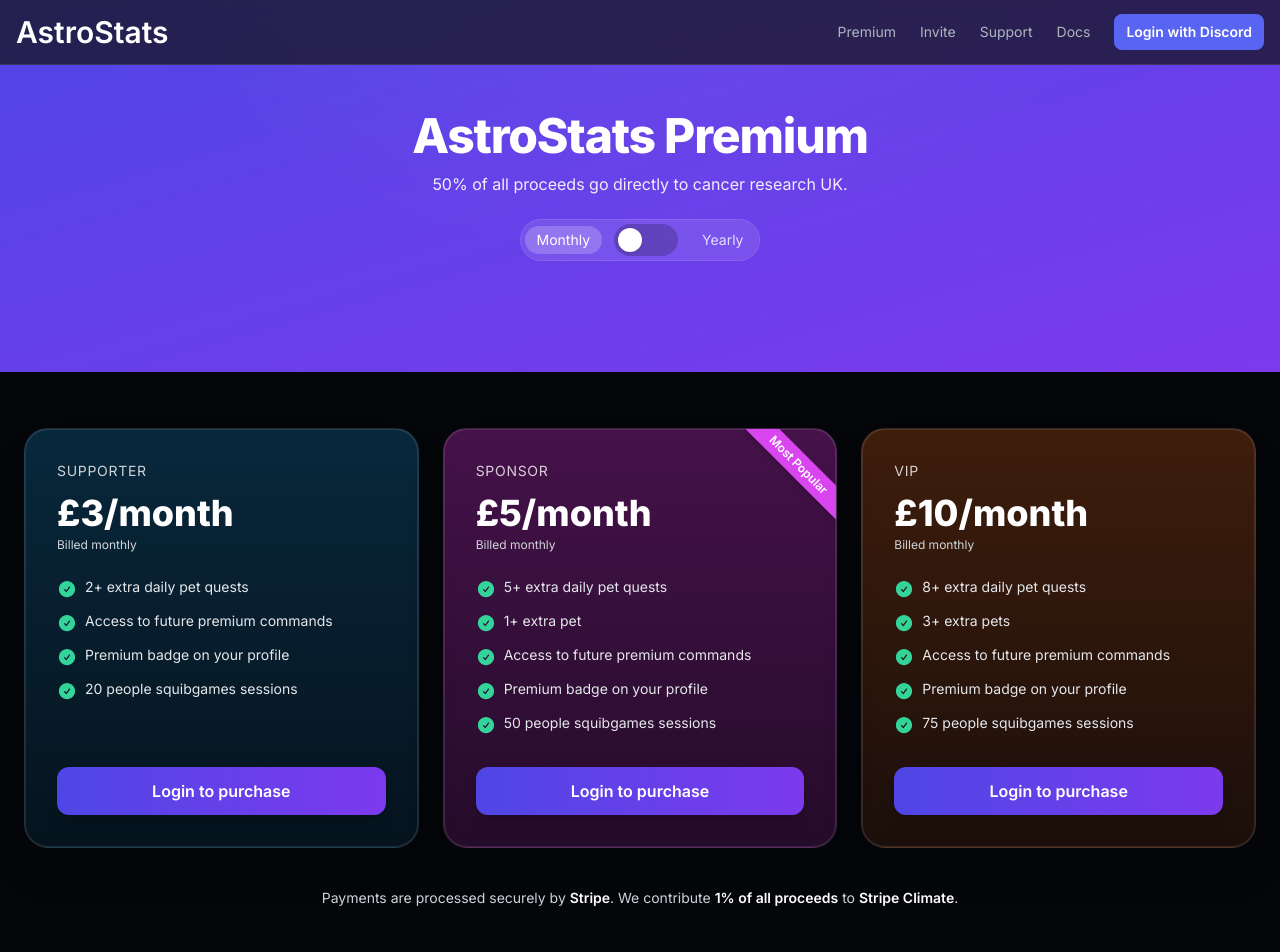
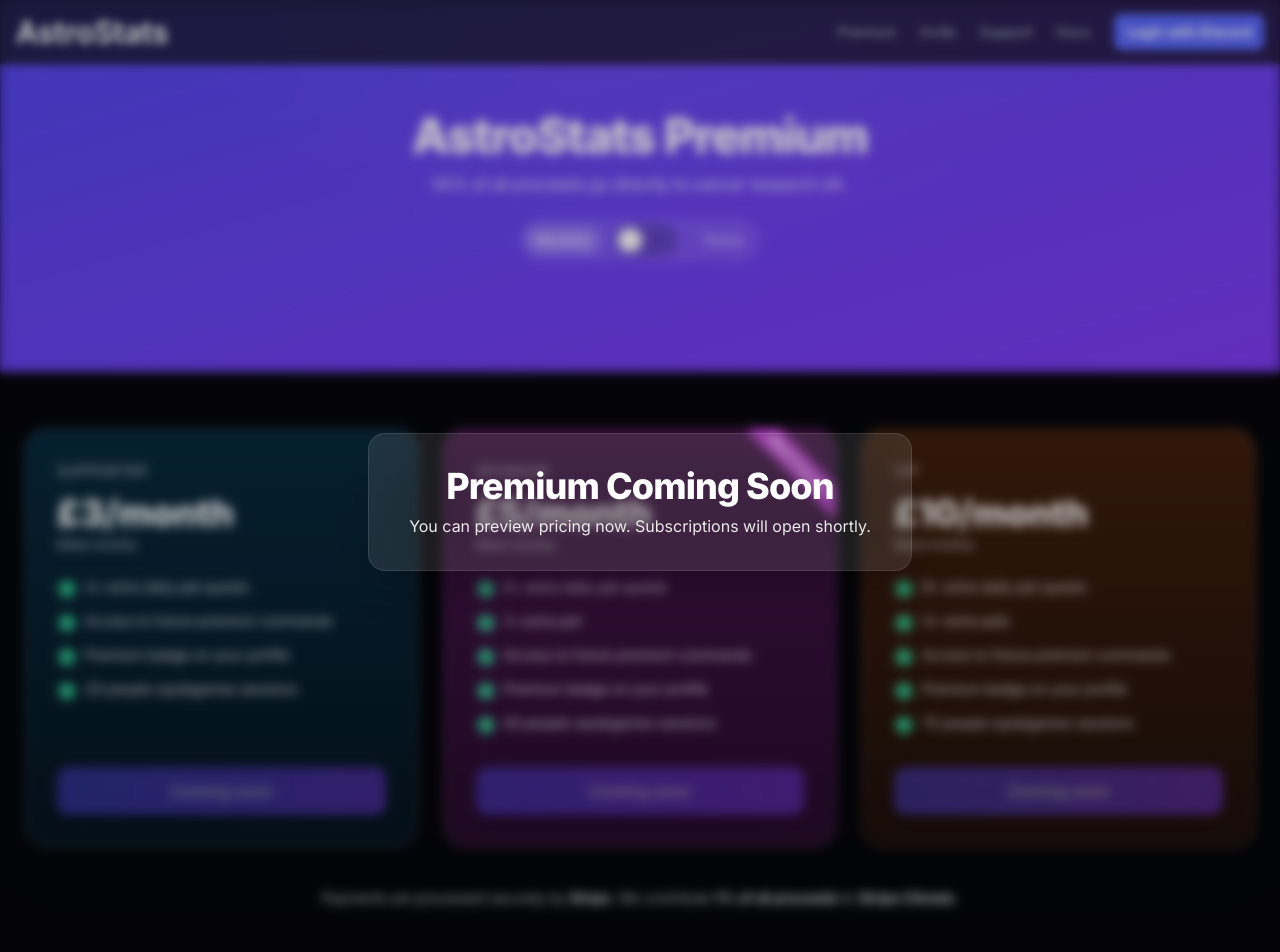
Before and after one commit to danblock97/astrostats-webpage, a Next.js app: page /pricing in a window 1280 px wide. Shown: the top 952 px of the page. Built offline with nearby package versions, Linux system fonts and the light colour scheme; no server answers.

Commit message:
feat(pricing): add "Coming Soon" overlay and disable checkout button when premium features are not available

```diff
--- a/src/app/pricing/page.jsx
+++ b/src/app/pricing/page.jsx
@@ -68,6 +68,7 @@
   const [loading, setLoading] = useState(false);
   const [duration, setDuration] = useState("monthly");
   const [me, setMe] = useState({ premium: false, planDuration: "free", planTier: null });
+  const COMING_SOON = true;
 
   useEffect(() => {
     const load = async () => {
@@ -136,6 +137,7 @@
 
   return (
     <main className="relative flex min-h-screen flex-col overflow-hidden bg-[#05060a] text-white">
+      <div className={COMING_SOON ? "blur-[2px] md:blur-[3px] pointer-events-none select-none" : undefined}>
       <section className="relative isolate flex items-center justify-center overflow-hidden bg-gradient-to-br from-indigo-600 to-violet-600 py-20 md:py-28">
         <div className="absolute inset-0 opacity-20 mix-blend-overlay bg-[radial-gradient(ellipse_at_top,_var(--tw-gradient-stops))] from-white/40 via-transparent to-transparent" />
         <div className="container mx-auto px-6 text-center">
@@ -193,12 +195,12 @@
                 <button
                   className={`mt-8 w-full rounded-xl px-4 py-3 font-semibold text-white shadow-lg transition hover:-translate-y-0.5 disabled:opacity-50 ${isCurrent ? "bg-white/10 cursor-not-allowed" : "bg-gradient-to-r from-indigo-600 to-violet-600 hover:from-indigo-500 hover:to-violet-500"}`}
                   onClick={() => startCheckout(t.key)}
-                  disabled={loading || (duration === "monthly" ? monthlyAmount == null : yearlyAmount == null) || isCurrent}
+                  disabled={COMING_SOON || loading || (duration === "monthly" ? monthlyAmount == null : yearlyAmount == null) || isCurrent}
                 >
                   {isCurrent ? (
                     <span className="inline-flex items-center gap-2 text-emerald-300"><CheckCircleIcon className="h-5 w-5"/> Current plan</span>
                   ) : (
-                    session ? "Upgrade" : "Login to purchase"
+                    COMING_SOON ? "Coming soon" : session ? "Upgrade" : "Login to purchase"
                   )}
                 </button>
               </div>
@@ -210,6 +212,16 @@
           <p>Payments are processed securely by <span className="font-semibold text-white">Stripe</span>. We contribute <span className="font-semibold text-white">1% of all proceeds</span> to <span className="font-semibold text-white">Stripe Climate</span>.</p>
         </div>
       </div>
+      </div>
+      {/* Coming soon overlay */}
+      {COMING_SOON && (
+        <div className="pointer-events-auto absolute inset-0 z-50 flex items-center justify-center bg-black/20 backdrop-blur-sm">
+          <div className="rounded-2xl bg-white/10 px-6 py-5 md:px-10 md:py-8 text-center shadow-2xl ring-1 ring-white/20 backdrop-blur-xl">
+            <div className="text-3xl md:text-4xl font-extrabold tracking-tight text-white">Premium Coming Soon</div>
+            <p className="mt-2 text-sm md:text-base text-white/90">You can preview pricing now. Subscriptions will open shortly.</p>
+          </div>
+        </div>
+      )}
     </main>
   );
 }
```
